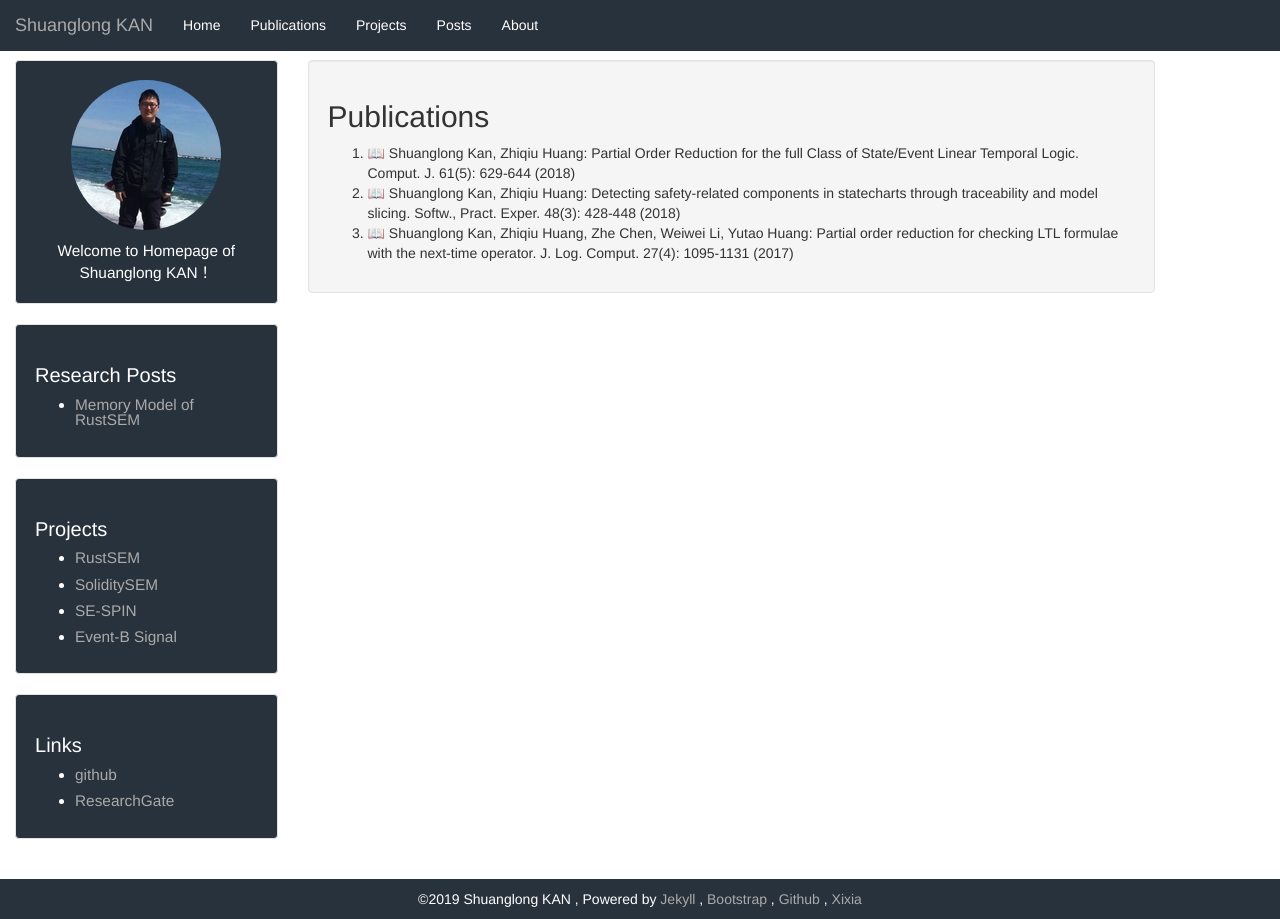
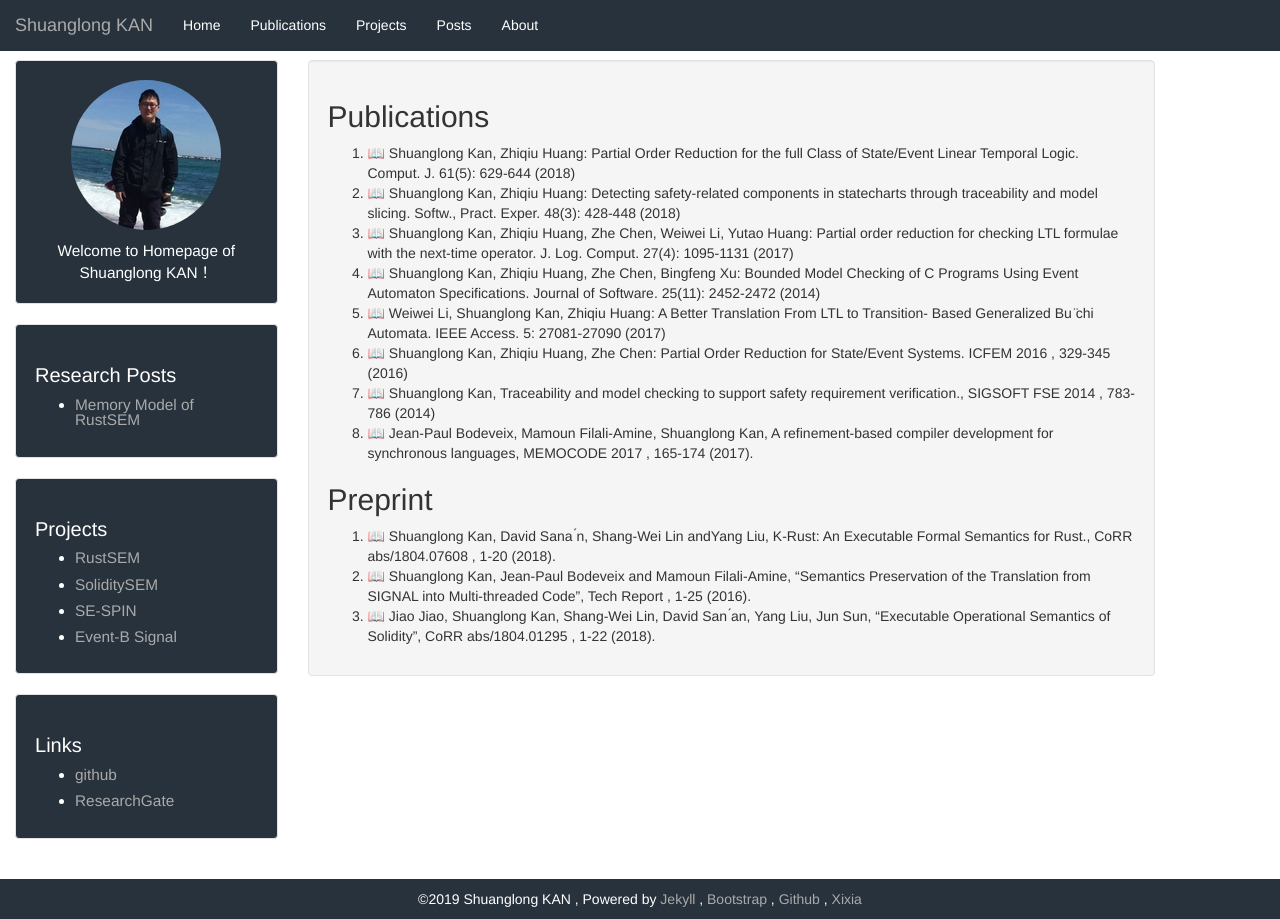
Before and after one commit to ShlKan/kanshuanglong.github.io, a Jekyll site: the page built from publication.html, in a window 1280 px wide. Built offline with Jekyll 4.4.1, drawn with Linux system fonts in a browser that asks for light colours.

Commit message:
Update publication.html

```diff
--- a/publication.html
+++ b/publication.html
@@ -9,6 +9,22 @@ layout: default
         <li> &#x1F4D6 Shuanglong Kan, Zhiqiu Huang: Partial Order Reduction for the full Class of State/Event Linear Temporal Logic. Comput. J. 61(5): 629-644 (2018)</li>
         <li> &#x1F4D6 Shuanglong Kan, Zhiqiu Huang: Detecting safety-related components in statecharts through traceability and model slicing. Softw., Pract. Exper. 48(3): 428-448 (2018)</li>
         <li> &#x1F4D6 Shuanglong Kan, Zhiqiu Huang, Zhe Chen, Weiwei Li, Yutao Huang: Partial order reduction for checking LTL formulae with the next-time operator. J. Log. Comput. 27(4): 1095-1131 (2017)</li>
+        <li> &#x1F4D6 Shuanglong Kan, Zhiqiu Huang, Zhe Chen, Bingfeng Xu: Bounded Model Checking of C Programs Using Event Automaton Specifications. Journal of Software. 25(11): 2452-2472 (2014)</li>
+        <li> &#x1F4D6 Weiwei Li, Shuanglong Kan, Zhiqiu Huang: A Better Translation From LTL to Transition- Based Generalized Bu ̈chi Automata. IEEE Access. 5: 27081-27090 (2017)</li>
+        <li> &#x1F4D6 Shuanglong Kan, Zhiqiu Huang, Zhe Chen: Partial Order Reduction for State/Event Systems. ICFEM 2016 , 329-345 (2016)</li>
+        <li> &#x1F4D6 Shuanglong Kan, Traceability and model checking to support safety requirement verification., SIGSOFT FSE 2014 , 783-786 (2014)</li>
+        <li> &#x1F4D6 Jean-Paul Bodeveix, Mamoun Filali-Amine, Shuanglong Kan, A refinement-based compiler development for synchronous languages, MEMOCODE 2017 , 165-174 (2017).
+</li>
     </ol>
     </p>
+
+<h2>Preprint</h2>
+    <p>
+    <ol type="1">
+        <li> &#x1F4D6 Shuanglong Kan, David Sana ́n, Shang-Wei Lin andYang Liu, K-Rust: An Executable Formal Semantics for Rust., CoRR abs/1804.07608 , 1-20 (2018).</li>
+        <li> &#x1F4D6 Shuanglong Kan, Jean-Paul Bodeveix and Mamoun Filali-Amine, “Semantics Preservation of the Translation from SIGNAL into Multi-threaded Code”, Tech Report , 1-25 (2016).</li>
+<li> &#x1F4D6 Jiao Jiao, Shuanglong Kan, Shang-Wei Lin, David San ́an, Yang Liu, Jun Sun, “Executable Operational Semantics of Solidity”, CoRR abs/1804.01295 , 1-22 (2018).</li>
+
+</ol>
+    </p>
 </div>
```
